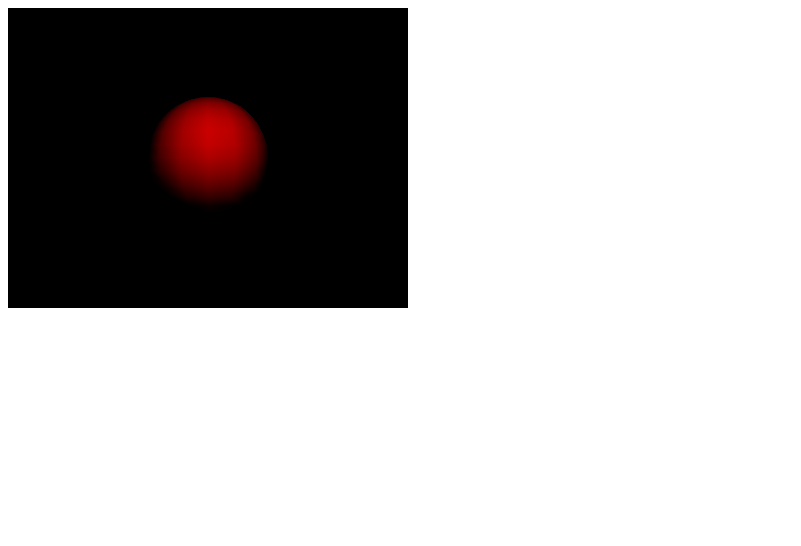
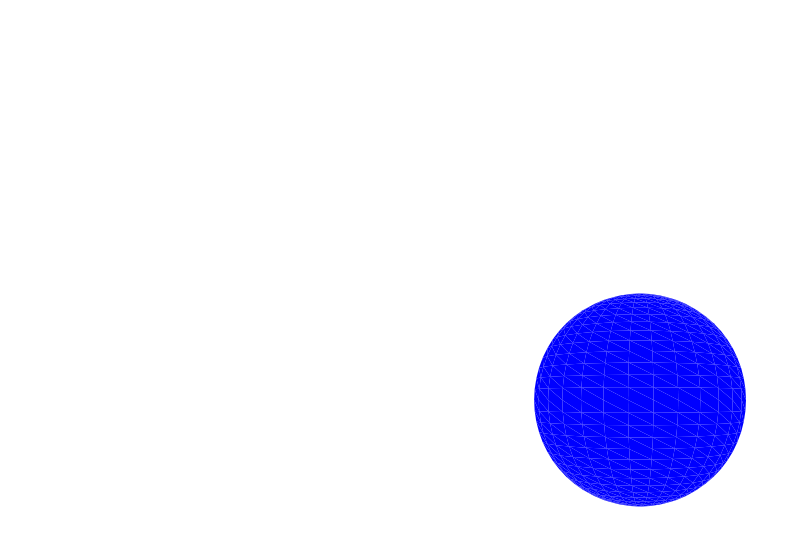
Before and after one commit to madisonpdx/intro-to-three-js, a plain HTML site: page index.html in a window 1280 px wide. Shown: the whole page, without its empty margins (0-801 px from the left). Drawn offline with Linux system fonts and the light colour scheme.

Commit message:
Ready for meeting.

```diff
--- a/index.html
+++ b/index.html
@@ -17,76 +17,45 @@
 
     <script type="text/javascript" src="js/three.js"></script>
     <script type="text/javascript">
-        // set the scene size
-        var WIDTH = 400;
-        var HEIGHT = 300;
+      var camera, scene, renderer;
+      var earth, moon, earthMaterial, moonMaterial, earthMesh, moonMesh;
 
-        // set some camera attributes
-        var VIEW_ANGLE = 45,
-          ASPECT = WIDTH / HEIGHT,
-          NEAR = 0.1,
-          FAR = 10000;
+      init();
+      animate();
 
-        // get the DOM element to attach to
-        // - assume we've got jQuery to hand
-        var container = document.getElementById('container')
+      function init() {
+        scene = new THREE.Scene();
 
-        // create a WebGL renderer, camera
-        // and a scene
-        var renderer = new THREE.WebGLRenderer();
-        var camera =
-          new THREE.PerspectiveCamera(
-            VIEW_ANGLE,
-            ASPECT,
-            NEAR,
-            FAR);
-
-        var scene = new THREE.Scene();
-
-        // add the camera to the scene
+        var aspect = window.innerWidth / window.innerHeight;
+        camera = new THREE.PerspectiveCamera(75, aspect, 1, 1000);
+        camera.position.z = 500;
         scene.add(camera);
 
-        // the camera starts at 0,0,0
-        // so pull it back
-        camera.position.z = 300;
+        // create a sphere to represent the earth
+        earth = new THREE.SphereGeometry(100, 32, 32);
+        // create a texture to give the earth some color.
+        earthMaterial = new THREE.MeshBasicMaterial({
+            color: 0x0000ff
+        });
+        // create a 3D mesh using our earth sphere and it's texture.
+        earthMesh = new THREE.Mesh(earth, earthMaterial);
+        scene.add(earthMesh);
 
-        // start the renderer
-        renderer.setSize(WIDTH, HEIGHT);
+        renderer = new THREE.CanvasRenderer();
+        renderer.setClearColor(0xffffff);
+        renderer.setSize(window.innerWidth, window.innerHeight);
 
-        // attach the render-supplied DOM element
-        container.appendChild(renderer.domElement);
+        document.body.style.margin = 0;
+        document.body.style.overflow = 'hidden';
+        document.body.appendChild(renderer.domElement);
+      }
 
-        // set up the sphere variables
-        var radius = 50;
-        var segments = 16;
-        var rings = 16;
+      function animate() {
+        earthMesh.rotation.y += 0.001
 
-        // make a simple material that we will show on the sphere
-        var sphereMaterial = new THREE.MeshLambertMaterial({
-            color: 0xCC0000
-        });
-
-        // create a new mesh with
-        // sphere geometry - we will cover
-        // the sphereMaterial next!
-        var sphere = new THREE.Mesh(new THREE.SphereGeometry(radius, segments, rings), sphereMaterial);
-
-        // add the sphere to the scene
-        scene.add(sphere);
-
-        // create a point light
-        var pointLight =
-          new THREE.PointLight(0xFFFFFF);
-
-        // set its position
-        pointLight.position.x = 10;
-        pointLight.position.y = 50;
-        pointLight.position.z = 130;
-
-        // add to the scene
-        scene.add(pointLight);
-
+        requestAnimationFrame(animate);
         renderer.render(scene, camera);
+      }
     </script>
 
 </body>
```
Also changed, not shown: img/earth.jpg (added), img/moon.jpg (added), 1 other file.
